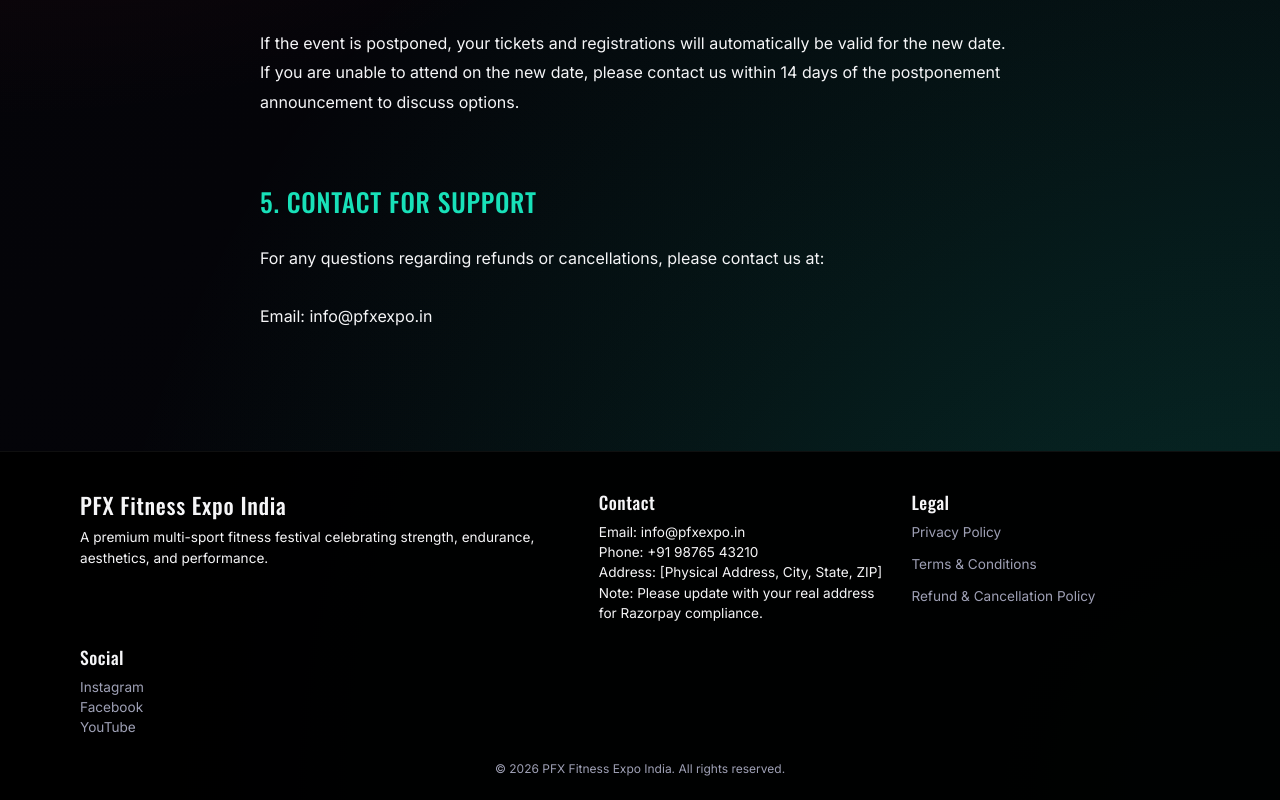
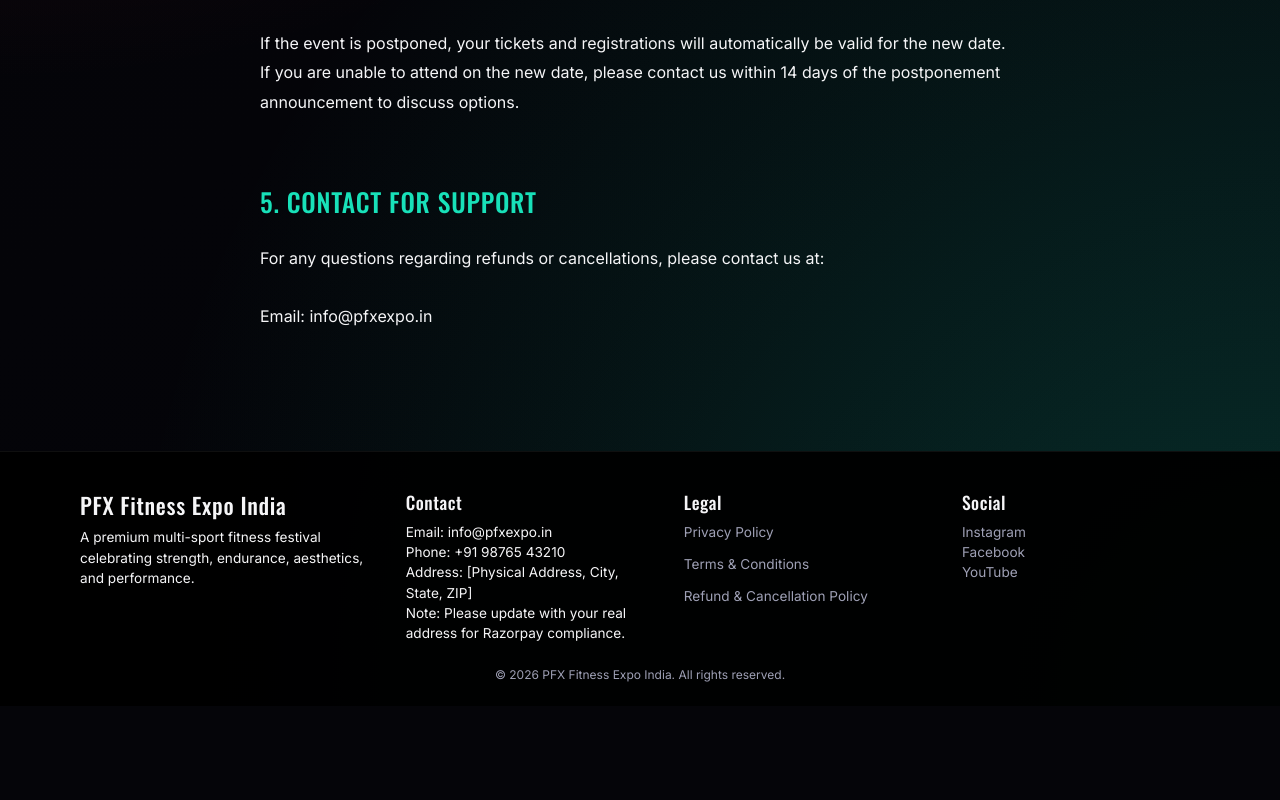
Before and after one commit to PFX-Fitness-Expo-India/pfx-fe, a React (Vite) app: page /refund-policy in a window 1280 px wide. Shown: the part 971-1771 px from the top of the page. After the commit the page ends 1677 px from the top, so only its background shows below. Built offline with nearby package versions, Linux system fonts and the light colour scheme; no server answers.

Commit message:
Fix footer layout grid and spacing

```diff
--- a/src/index.css
+++ b/src/index.css
@@ -1070,7 +1070,7 @@ p  { margin: 0; }
 .sport-modal-body {
   margin-top: 18px;
   display: grid;
-  grid-template-columns: minmax(0, 1fr); /* Unified for responsiveness */
+  grid-template-columns: min(0, 1fr); /* Unified for responsiveness */
   gap: 24px;
   font-size: 0.9rem;
   color: var(--text);
@@ -1167,8 +1167,8 @@ tbody tr:nth-child(even) { background: rgba(255, 255, 255, 0.02); }
 
 .footer-grid {
   display: grid;
-  grid-template-columns: minmax(0, 1.2fr) repeat(2, minmax(0, 0.7fr));
-  gap: 24px;
+  grid-template-columns: minmax(0, 1.2fr) repeat(3, minmax(0, 1fr));
+  gap: 40px;
   font-size: 0.85rem;
 }
 
```
